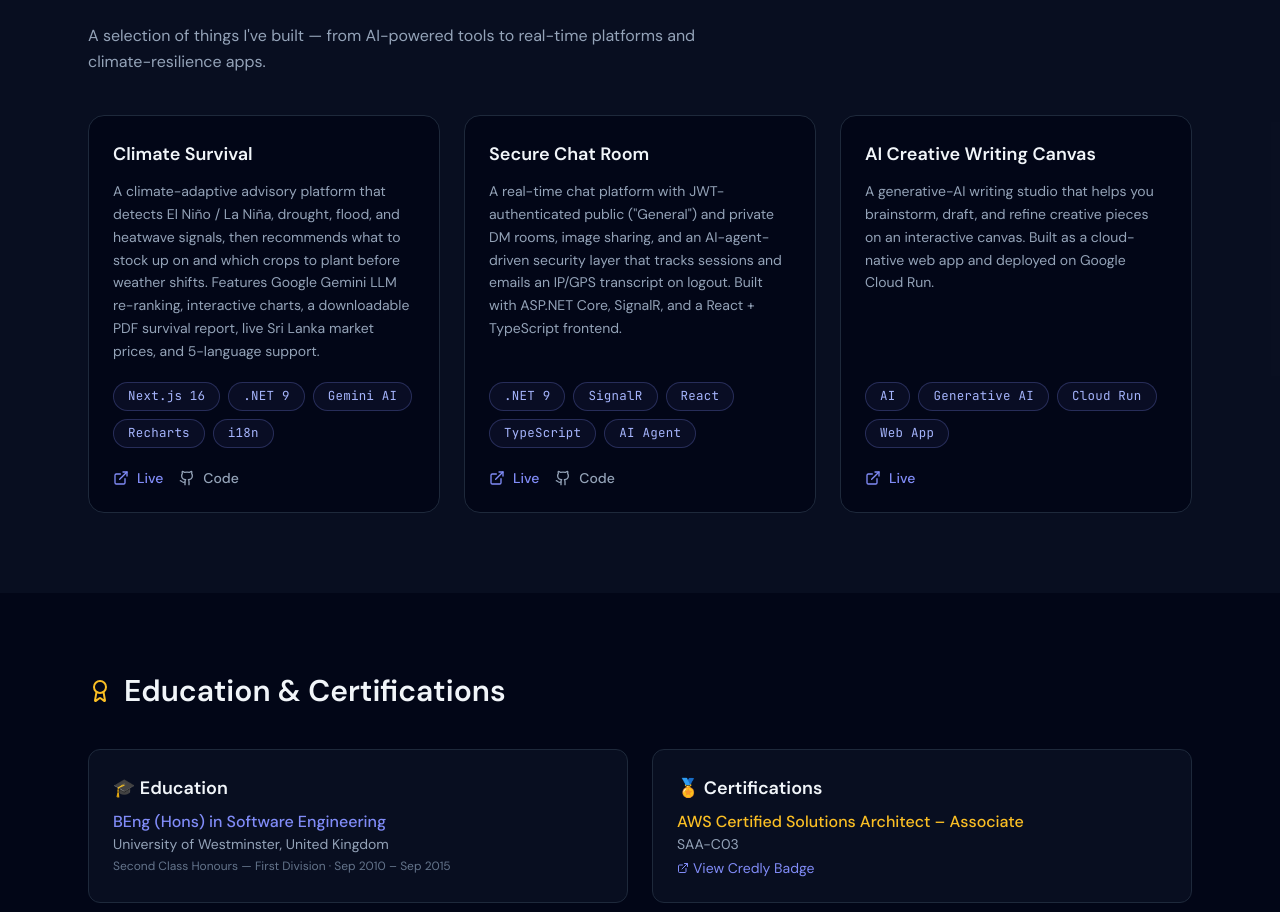
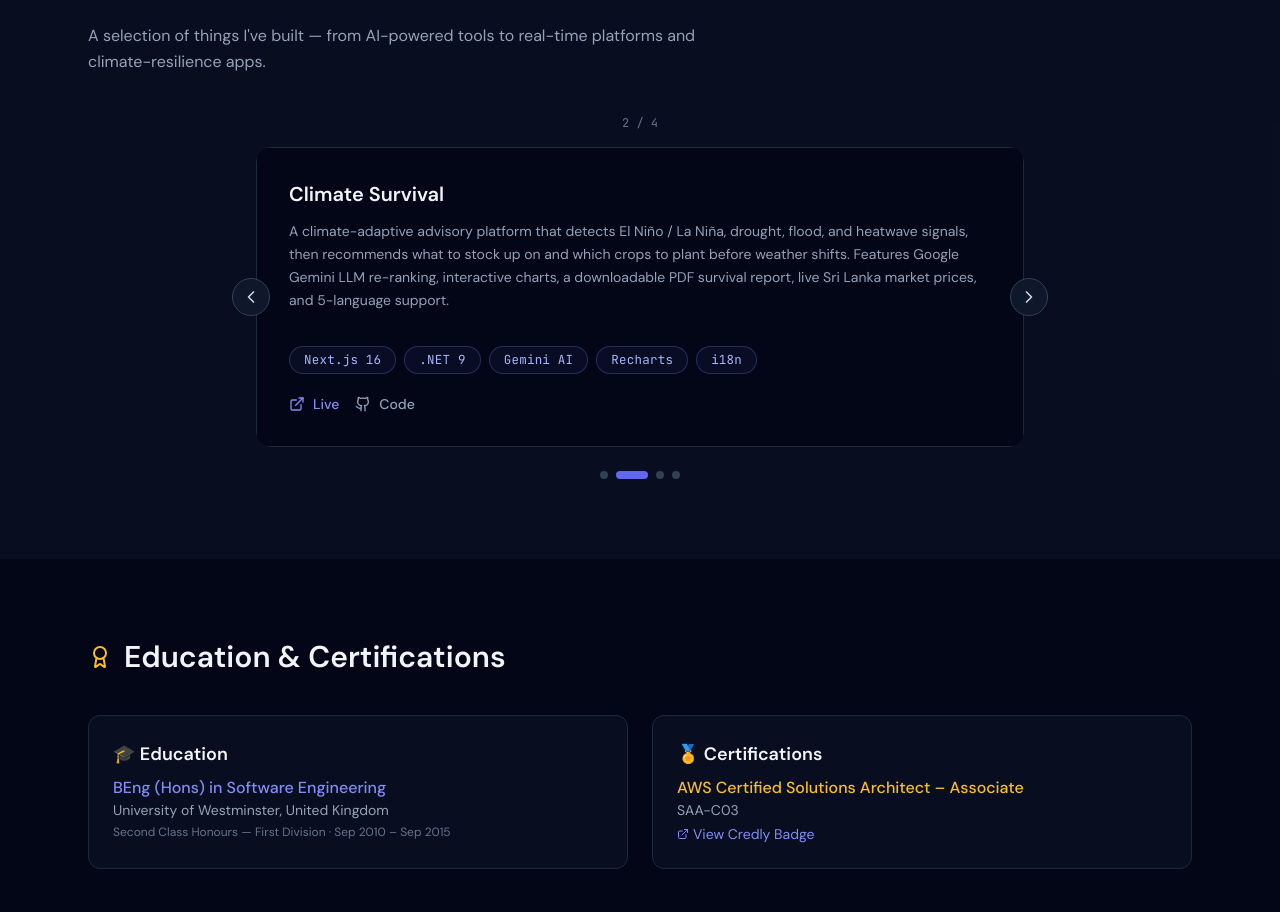
Before and after one commit to dkcngomes/dkcngomes-portfolio, a React (Create React App) app: page / in a window 1280 px wide. Shown: the part 2927-3839 px from the top of the page. Built offline with nearby package versions, Linux system fonts and the light colour scheme.

Commit message:
feat: add AI News project and convert projects section to carousel

```diff
--- a/src/App.jsx
+++ b/src/App.jsx
@@ -1,5 +1,5 @@
 import Spotlight from './Spotlight';
-import React from "react";
+import React, { useState, useEffect } from "react";
 import {
   Linkedin,
   Code,
@@ -10,6 +10,8 @@ import {
   Github,
   ExternalLink,
   Briefcase,
+  ChevronLeft,
+  ChevronRight,
   MapPin,
   Mail,
   Shield,
@@ -107,6 +109,14 @@ const Portfolio = () => {
 
   const projects = [
     {
+      name: "AI News",
+      description:
+        "A zero-dependency AI news aggregator that scrapes TechCrunch, The Verge, VentureBeat, Wired, and Hacker News every hour via GitHub Actions, then serves a fast static card-grid site with search and source filtering — fully automated and $0/month.",
+      tags: ["Python", "GitHub Actions", "RSS", "GitHub Pages"],
+      liveUrl: "https://dkcngomes.github.io/ai-news/",
+      repoUrl: "https://github.com/dkcngomes/ai-news",
+    },
+    {
       name: "Climate Survival",
       description:
         "A climate-adaptive advisory platform that detects El Niño / La Niña, drought, flood, and heatwave signals, then recommends what to stock up on and which crops to plant before weather shifts. Features Google Gemini LLM re-ranking, interactive charts, a downloadable PDF survival report, live Sri Lanka market prices, and 5-language support.",
@@ -132,6 +142,22 @@ const Portfolio = () => {
       repoUrl: null,
     },
   ];
+
+  // --- Projects carousel state ---
+  const [current, setCurrent] = useState(0);
+  const [paused, setPaused] = useState(false);
+
+  const goTo = (index) =>
+    setCurrent((index + projects.length) % projects.length);
+  const next = () => goTo(current + 1);
+  const prev = () => goTo(current - 1);
+
+  useEffect(() => {
+    if (paused) return;
+    const timer = setInterval(next, 5000);
+    return () => clearInterval(timer);
+    // eslint-disable-next-line react-hooks/exhaustive-deps
+  }, [paused, current]);
 
   return (
     <div className="min-h-screen bg-slate-950 text-slate-100 selection:bg-blue-500/30">
@@ -318,13 +344,28 @@ const Portfolio = () => {
                 real-time platforms and climate-resilience apps.
               </p>
 
-              <div className="grid grid-cols-1 sm:grid-cols-2 lg:grid-cols-3 gap-6">
+              {/* Carousel */}
+              <div
+                className="relative max-w-3xl mx-auto"
+                onMouseEnter={() => setPaused(true)}
+                onMouseLeave={() => setPaused(false)}
+              >
+                {/* Slide counter */}
+                <div className="text-xs text-slate-500 mb-4 text-center font-mono">
+                  {current + 1} / {projects.length}
+                </div>
+
+                <div className="overflow-hidden rounded-2xl">
+                  <div
+                    className="flex transition-transform duration-500 ease-in-out"
+                    style={{ transform: `translateX(-${current * 100}%)` }}
+                  >
                     {projects.map((project, i) => (
                       <div
                         key={i}
-                    className="group flex flex-col p-6 bg-slate-950 rounded-2xl border border-slate-800 hover:border-indigo-500/50 transition-all duration-300 hover:shadow-lg hover:shadow-indigo-900/20"
+                        className="w-full flex-shrink-0 group flex flex-col p-6 md:p-8 bg-slate-950 border border-slate-800 hover:border-indigo-500/50 transition-colors duration-300 min-h-[300px]"
                       >
-                    <h3 className="text-lg font-bold mb-3 text-slate-100 group-hover:text-indigo-400 transition-colors">
+                        <h3 className="text-xl font-bold mb-3 text-slate-100 group-hover:text-indigo-400 transition-colors">
                           {project.name}
                         </h3>
                         <p className="text-sm text-slate-400 leading-relaxed mb-5 flex-1">
@@ -361,6 +402,40 @@ const Portfolio = () => {
                         </div>
                       </div>
                     ))}
+                  </div>
+                </div>
+
+                {/* Prev / Next arrows */}
+                <button
+                  onClick={prev}
+                  aria-label="Previous project"
+                  className="absolute left-0 top-1/2 -translate-y-1/2 -ml-4 md:-ml-6 p-2 rounded-full bg-slate-900 border border-slate-700 text-slate-300 hover:text-indigo-400 hover:border-indigo-500/50 transition-colors z-10"
+                >
+                  <ChevronLeft className="w-5 h-5" />
+                </button>
+                <button
+                  onClick={next}
+                  aria-label="Next project"
+                  className="absolute right-0 top-1/2 -translate-y-1/2 -mr-4 md:-mr-6 p-2 rounded-full bg-slate-900 border border-slate-700 text-slate-300 hover:text-indigo-400 hover:border-indigo-500/50 transition-colors z-10"
+                >
+                  <ChevronRight className="w-5 h-5" />
+                </button>
+
+                {/* Dots */}
+                <div className="flex justify-center gap-2 mt-6">
+                  {projects.map((project, i) => (
+                    <button
+                      key={i}
+                      onClick={() => goTo(i)}
+                      aria-label={`Go to project ${i + 1}: ${project.name}`}
+                      className={`h-2 rounded-full transition-all duration-300 ${
+                        i === current
+                          ? "w-8 bg-indigo-500"
+                          : "w-2 bg-slate-700 hover:bg-slate-500"
+                      }`}
+                    />
+                  ))}
+                </div>
               </div>
             </div>
           </div>
```
Also changed, not shown: 14 other files (tests, documents, lock files or other folders). Lines whose indentation alone changed are shown as unchanged.
